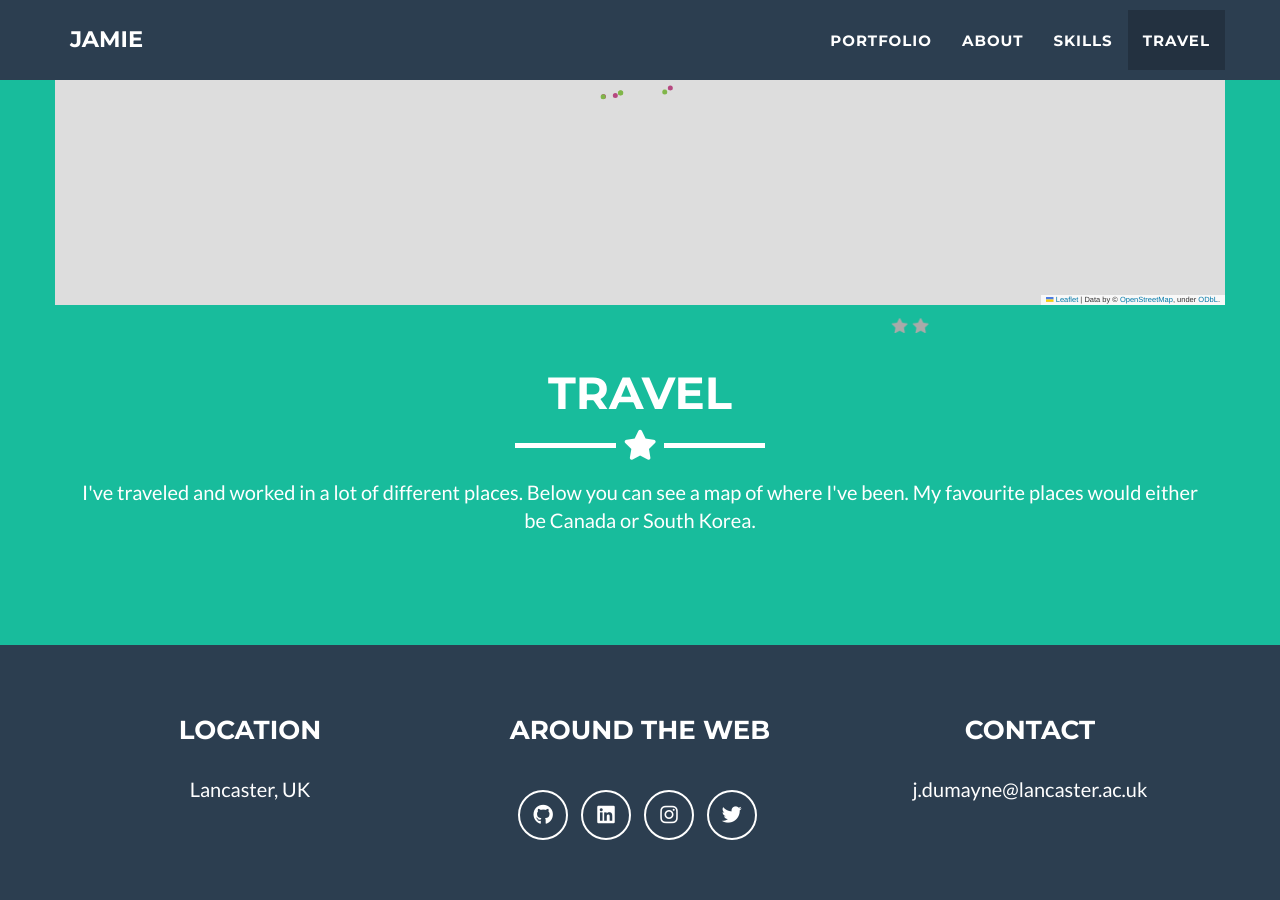
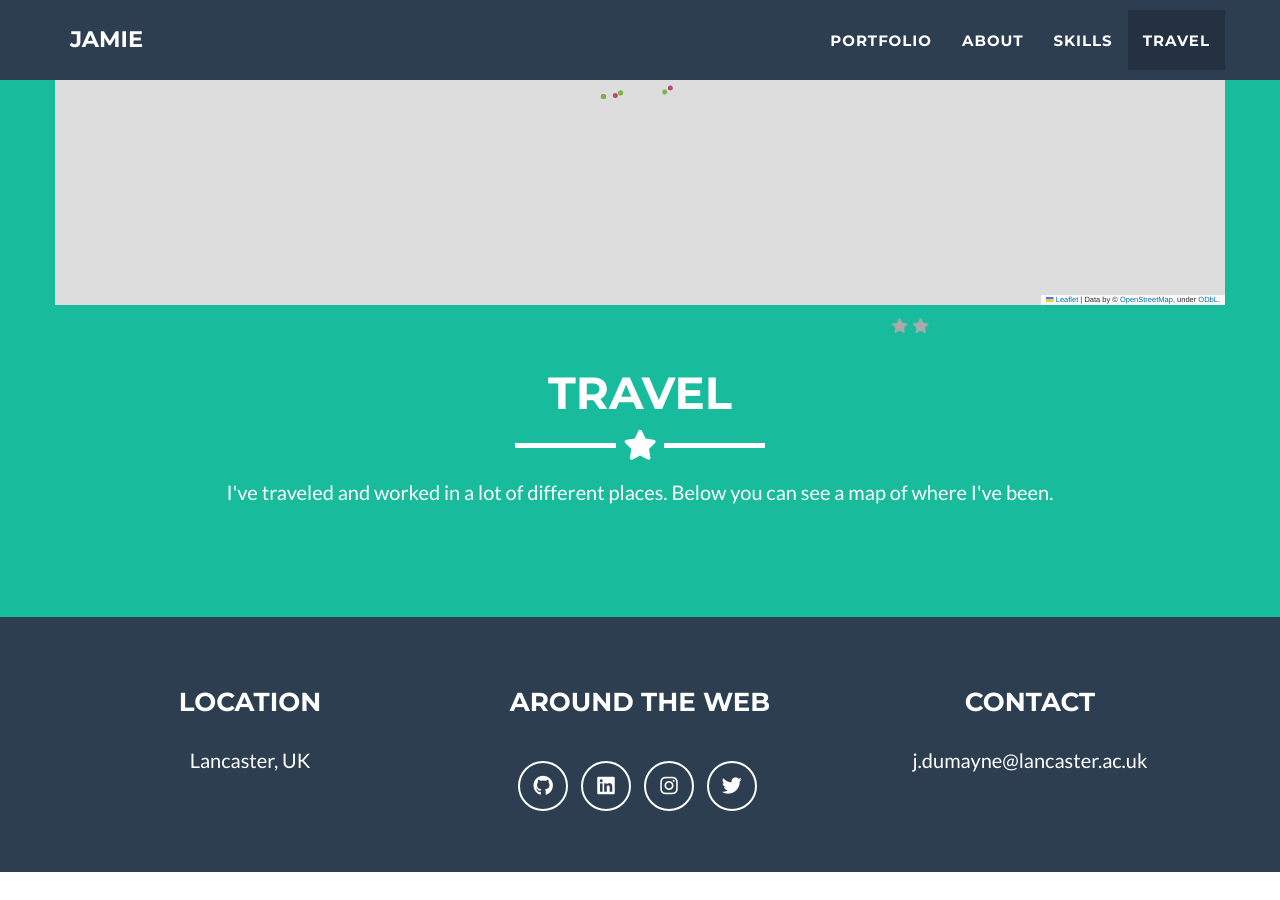
Before and after one commit to jamiedumayne/jamiedumayne.github.io, a Jekyll site: the page built from _posts/2014-07-18-project-1.markdown, in a window 1280 px wide and 900 px high, scrolled down 3217 px. Built offline with Jekyll 4.4.1, drawn with Linux system fonts in a browser that asks for light colours; nearby versions of some CDN libraries; a script that is not in the unit is left out; after the commit the page ends 4089 px from its top, so only the background shows below that.

Commit message:
Update travel.html

```diff
--- a/_includes/travel.html
+++ b/_includes/travel.html
@@ -5,7 +5,7 @@
       <div class="col-lg-12 text-center">
         <h2>Travel</h2>
         <hr class="star-light">
-        <p>I've traveled and worked in a lot of different places. Below you can see a map of where I've been. My favourite places would either be Canada or South Korea.
+        <p>I've traveled and worked in a lot of different places. Below you can see a map of where I've been.
         </p>
       </div>
       <div style="width:100%; padding-bottom:56.25%; position:relative;">
```
